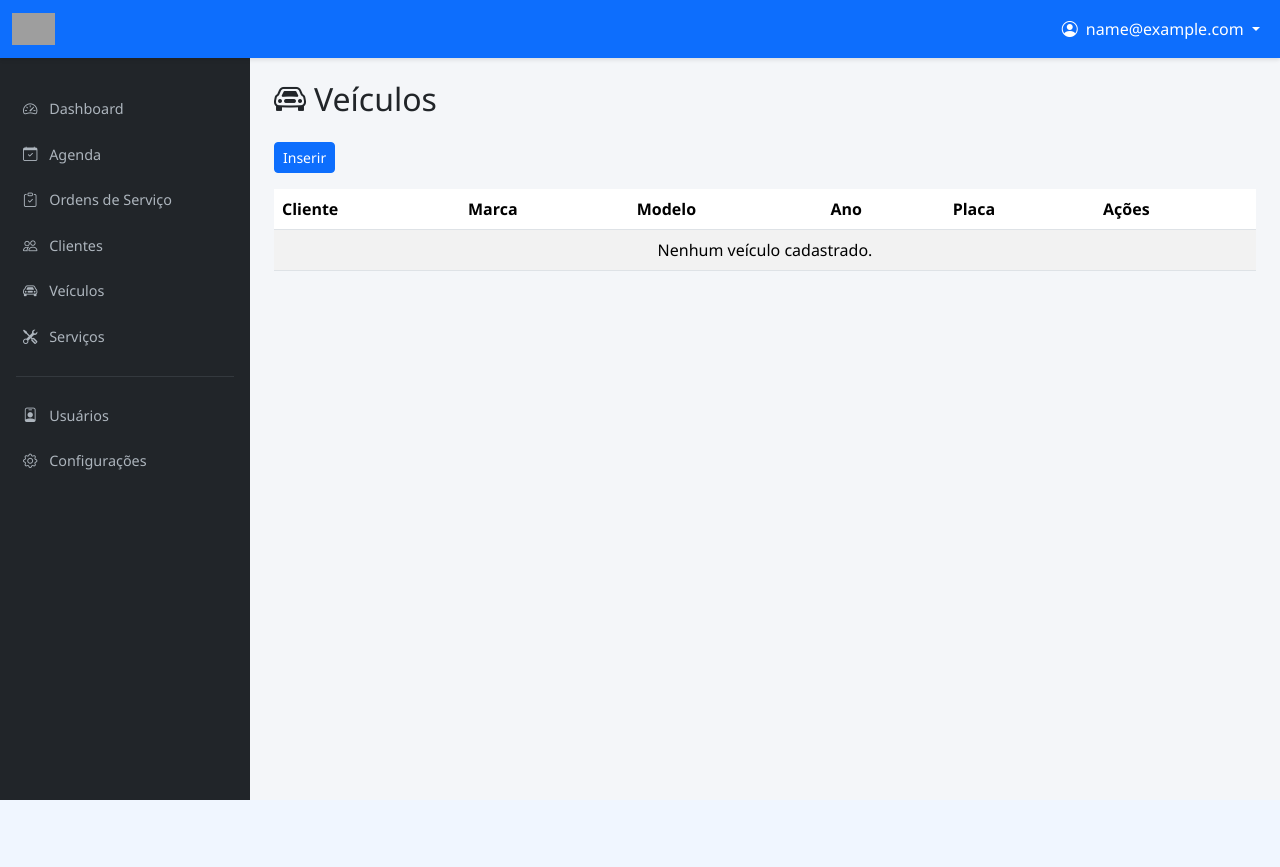
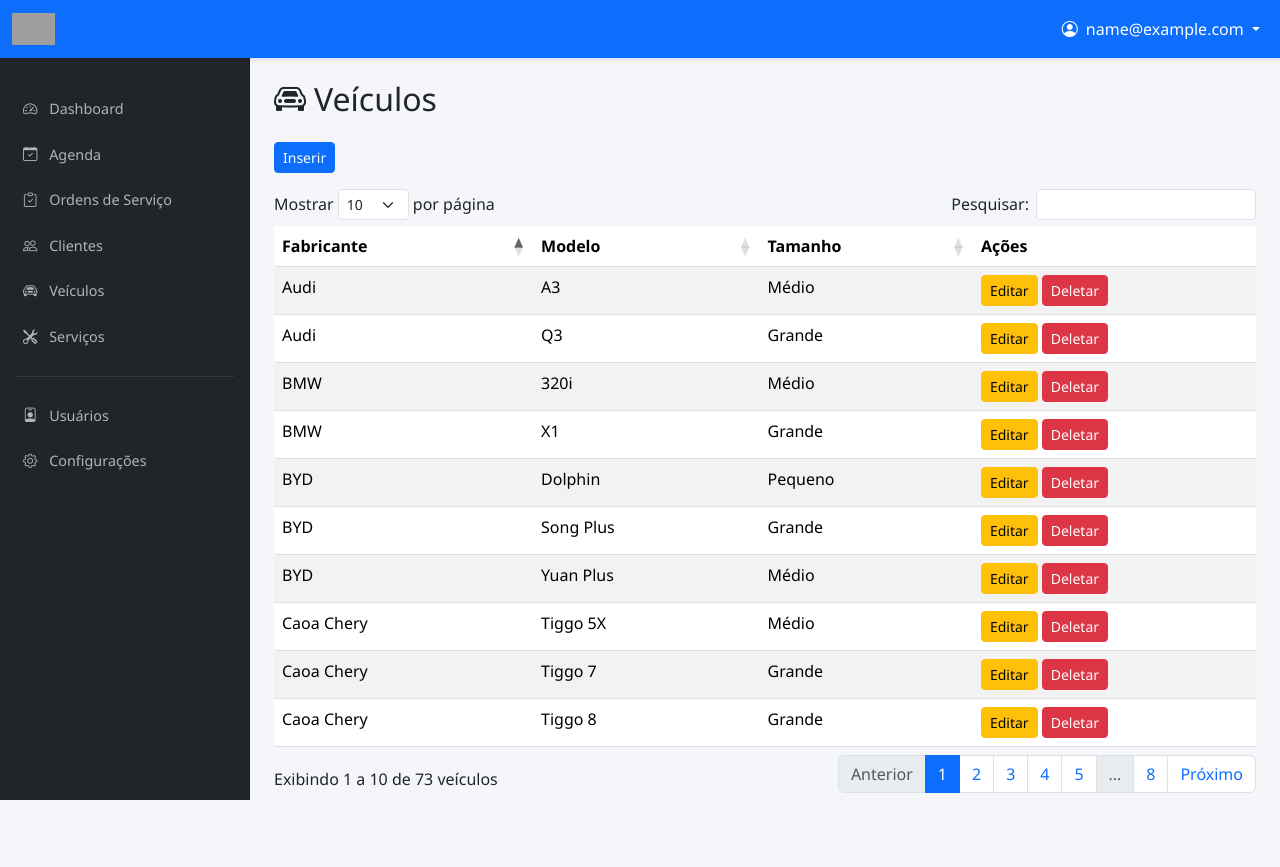
Before and after one commit to JeffersonBSena/lavUP, a Django app: page /veiculos/ in a window 1280 px wide. Before the commit the page ends 800 px from the top, so only its background shows below. Run offline with Django 4.2, Linux system fonts and the light colour scheme; the visitor is signed in with stand-in values (Sample User, id 1); data comes from the database, SQL or seed files in the repository; some libraries are stand-ins or nearby versions; grey boxes are pictures that could not be loaded.

Commit message:
Veiculos Modals

```diff
--- /dev/null
+++ b/lavup/templates/partials/form_veiculo.html
@@ -0,0 +1,41 @@
+<div class="modal fade" id="modalVeiculo" tabindex="-1" aria-labelledby="modalVeiculoLabel" aria-hidden="true">
+  <div class="modal-dialog">
+    <div class="modal-content">
+      <form id="formVeiculo" method="post" action="{% url 'veiculo_criar' %}">
+        {% csrf_token %}
+        <div class="modal-header">
+          <h5 class="modal-title" id="modalVeiculoLabel">Novo Veículo</h5>
+          <button type="button" class="btn-close" data-bs-dismiss="modal" aria-label="Fechar"></button>
+        </div>
+        <div class="modal-body">
+          <div class="mb-3">
+            <label for="fabricante" class="form-label">Fabricante</label>
+            <select class="form-select" id="fabricante" name="fabricante" required>
+              <option value="">Selecione...</option>
+              {% for fabricante in fabricantes %}
+              <option value="{{ fabricante.id }}">{{ fabricante.nome }}</option>
+              {% endfor %}
+            </select>
+          </div>
+          <div class="mb-3">
+            <label for="modelo" class="form-label">Modelo</label>
+            <input type="text" class="form-control" id="modelo" name="modelo" required>
+          </div>
+          <div class="mb-3">
+            <label for="tamanho" class="form-label">Tamanho</label>
+            <select class="form-select" id="tamanho" name="tamanho" required>
+              <option value="">Selecione...</option>
+              {% for tamanho in tamanhos %}
+              <option value="{{ tamanho.id }}">{{ tamanho.nome }}</option>
+              {% endfor %}
+            </select>
+          </div>
+        </div>
+        <div class="modal-footer">
+          <button type="button" class="btn btn-secondary" data-bs-dismiss="modal">Cancelar</button>
+          <button type="submit" class="btn btn-primary">Salvar</button>
+        </div>
+      </form>
+    </div>
+  </div>
+</div>
--- /dev/null
+++ b/lavup/templates/partials/modal_deletar.html
@@ -0,0 +1,20 @@
+<div class="modal fade" id="modalDeletar" tabindex="-1" aria-hidden="true">
+  <div class="modal-dialog">
+    <div class="modal-content">
+      <form id="formDeletar" method="post">
+        {% csrf_token %}
+        <div class="modal-header">
+          <h5 class="modal-title">Confirmar Exclusão</h5>
+          <button type="button" class="btn-close" data-bs-dismiss="modal" aria-label="Fechar"></button>
+        </div>
+        <div class="modal-body">
+          <p>Deseja realmente excluir <span id="deletarEntidade"></span> <strong id="deletarNome"></strong>?</p>
+        </div>
+        <div class="modal-footer">
+          <button type="button" class="btn btn-secondary" data-bs-dismiss="modal">Cancelar</button>
+          <button type="submit" class="btn btn-danger">Excluir</button>
+        </div>
+      </form>
+    </div>
+  </div>
+</div>
--- a/lavup/templates/veiculos.html
+++ b/lavup/templates/veiculos.html
@@ -1,42 +1,58 @@
 {% extends 'base.html' %}
 
 {% block title %}Veículos - {{ APP_NAME }}{% endblock %}
+
+{% block extra_css %}
+<link rel="stylesheet" href="https://cdn.datatables.net/1.13.8/css/dataTables.bootstrap5.min.css">
+{% endblock %}
 
 {% block content %}
 
 <div id="veiculos" class="mb-5">
   <h2 class="mb-4"><i class="bi bi-car-front me-2"></i>Veículos</h2>
   <div class="mb-3">
-    <button class="btn btn-primary btn-sm">Inserir</button>
+    <button class="btn btn-primary btn-sm" data-bs-toggle="modal" data-bs-target="#modalVeiculo">Inserir</button>
   </div>
+
+  {% include 'partials/form_veiculo.html' %}
+
+  {% include 'partials/modal_deletar.html' %}
+
   <div class="table-responsive">
-    <table class="table table-striped">
+    <table id="tabela-veiculos" class="table table-striped">
       <thead>
         <tr>
-          <th>Cliente</th>
-          <th>Marca</th>
+          <th>Fabricante</th>
           <th>Modelo</th>
-          <th>Ano</th>
-          <th>Placa</th>
+          <th>Tamanho</th>
           <th>Ações</th>
         </tr>
       </thead>
       <tbody>
         {% for veiculo in veiculos %}
         <tr>
-          <td>{{ veiculo.cliente.nome }}</td>
-          <td>{{ veiculo.marca }}</td>
+          <td>{{ veiculo.fabricante.nome }}</td>
           <td>{{ veiculo.modelo }}</td>
-          <td>{{ veiculo.ano }}</td>
-          <td>{{ veiculo.placa }}</td>
+          <td>{{ veiculo.tamanho }}</td>
           <td>
-            <button class="btn btn-warning btn-sm" data-id="{{ veiculo.id }}">Editar</button>
-            <button class="btn btn-danger btn-sm" data-id="{{ veiculo.id }}">Deletar</button>
+            <button class="btn btn-warning btn-sm btn-editar-veiculo"
+              data-id="{{ veiculo.id }}"
+              data-fabricante="{{ veiculo.fabricante.id }}"
+              data-modelo="{{ veiculo.modelo }}"
+              data-tamanho="{{ veiculo.tamanho.id }}"
+              data-bs-toggle="modal"
+              data-bs-target="#modalVeiculo">Editar</button>
+            <button class="btn btn-danger btn-sm btn-deletar"
+              data-url="/veiculos/{{ veiculo.id }}/deletar/"
+              data-entidade="o veículo"
+              data-nome="{{ veiculo.fabricante.nome }} {{ veiculo.modelo }}"
+              data-bs-toggle="modal"
+              data-bs-target="#modalDeletar">Deletar</button>
           </td>
         </tr>
         {% empty %}
         <tr>
-          <td colspan="6" class="text-center">Nenhum veículo cadastrado.</td>
+          <td colspan="4" class="text-center">Nenhum veículo cadastrado.</td>
         </tr>
         {% endfor %}
       </tbody>
@@ -45,3 +61,60 @@
 </div>
 
 {% endblock %}
+
+{% block extra_js %}
+<script src="https://code.jquery.com/jquery-3.7.1.slim.min.js"></script>
+<script src="https://cdn.datatables.net/1.13.8/js/jquery.dataTables.min.js"></script>
+<script src="https://cdn.datatables.net/1.13.8/js/dataTables.bootstrap5.min.js"></script>
+<script>
+  $(document).ready(function () {
+    var urlCriar = '{% url "veiculo_criar" %}';
+
+    // Editar: preenche o modal com dados da linha
+    $(document).on('click', '.btn-editar-veiculo', function () {
+      var id = $(this).data('id');
+      $('#modalVeiculoLabel').text('Editar Veículo');
+      $('#formVeiculo').attr('action', '/veiculos/' + id + '/editar/');
+      $('#fabricante').val($(this).data('fabricante'));
+      $('#modelo').val($(this).data('modelo'));
+      $('#tamanho').val($(this).data('tamanho'));
+    });
+
+    // Deletar: preenche o modal genérico de confirmação
+    $(document).on('click', '.btn-deletar', function () {
+      $('#deletarEntidade').text($(this).data('entidade'));
+      $('#deletarNome').text($(this).data('nome'));
+      $('#formDeletar').attr('action', $(this).data('url'));
+    });
+
+    // Inserir: reseta o modal
+    $('[data-bs-target="#modalVeiculo"]').not('.btn-editar-veiculo').on('click', function () {
+      $('#modalVeiculoLabel').text('Novo Veículo');
+      $('#formVeiculo').attr('action', urlCriar);
+      $('#formVeiculo')[0].reset();
+    });
+
+    $('#tabela-veiculos').DataTable({
+      pageLength: 10,
+      ordering: true,
+      columnDefs: [
+        { orderable: false, searchable: false, targets: -1 }
+      ],
+      language: {
+        search: "Pesquisar:",
+        lengthMenu: "Mostrar _MENU_ por página",
+        info: "Exibindo _START_ a _END_ de _TOTAL_ veículos",
+        infoEmpty: "Nenhum veículo encontrado",
+        infoFiltered: "(filtrado de _MAX_ total)",
+        zeroRecords: "Nenhum veículo encontrado",
+        paginate: {
+          first: "Primeiro",
+          last: "Último",
+          next: "Próximo",
+          previous: "Anterior"
+        }
+      }
+    });
+  });
+</script>
+{% endblock %}
--- a/lavup/urls.py
+++ b/lavup/urls.py
@@ -3,7 +3,7 @@ from django.urls import path
 from django.contrib.auth.decorators import login_required
 
 from lavup.views.auth import login_identify, login_verify, logout_view, dashboard
-from lavup.views.crud import agenda, clientes, veiculos, servicos, usuarios, configuracoes
+from lavup.views.crud import agenda, clientes, veiculos, veiculo_criar, veiculo_editar, veiculo_deletar, servicos, usuarios, configuracoes
 
 urlpatterns = [
     path('admin/', admin.site.urls),
@@ -19,6 +19,9 @@ urlpatterns = [
     path('agenda/', login_required(agenda, login_url='login'), name='agenda'),
     path('clientes/', login_required(clientes, login_url='login'), name='clientes'),
     path('veiculos/', login_required(veiculos, login_url='login'), name='veiculos'),
+    path('veiculos/criar/', login_required(veiculo_criar, login_url='login'), name='veiculo_criar'),
+    path('veiculos/<int:pk>/editar/', login_required(veiculo_editar, login_url='login'), name='veiculo_editar'),
+    path('veiculos/<int:pk>/deletar/', login_required(veiculo_deletar, login_url='login'), name='veiculo_deletar'),
     path('servicos/', login_required(servicos, login_url='login'), name='servicos'),
     path('usuarios/', login_required(usuarios, login_url='login'), name='usuarios'),
     path('configuracoes/', login_required(configuracoes, login_url='login'), name='configuracoes'),
--- a/lavup/views/auth.py
+++ b/lavup/views/auth.py
@@ -192,7 +192,11 @@ def logout_view(request):
 
 def dashboard(request):
     """Página inicial após login."""
-    return render(request, 'dashboard.html')
+    from lavup.models.veiculo import Veiculo
+    context = {
+        'veiculos_total': Veiculo.objects.count(),
+    }
+    return render(request, 'dashboard.html', context)
 
 
 # --- Helpers ---
--- a/lavup/views/crud.py
+++ b/lavup/views/crud.py
@@ -1,4 +1,8 @@
-from django.shortcuts import render
+from django.shortcuts import render, redirect, get_object_or_404
+
+from lavup.models.fabricante import Fabricante
+from lavup.models.tamanho import Tamanho
+from lavup.models.veiculo import Veiculo
 
 
 def agenda(request):
@@ -13,7 +17,42 @@ def clientes(request):
 
 def veiculos(request):
     """Página de veículos."""
-    return render(request, 'veiculos.html')
+    context = {
+        'veiculos': Veiculo.objects.select_related('fabricante', 'tamanho').all(),
+        'fabricantes': Fabricante.objects.all(),
+        'tamanhos': Tamanho.objects.all(),
+    }
+    return render(request, 'veiculos.html', context)
+
+
+def veiculo_criar(request):
+    """Cria um novo veículo."""
+    if request.method == 'POST':
+        Veiculo.objects.create(
+            fabricante_id=request.POST['fabricante'],
+            modelo=request.POST['modelo'],
+            tamanho_id=request.POST['tamanho'],
+        )
+    return redirect('veiculos')
+
+
+def veiculo_editar(request, pk):
+    """Edita um veículo existente."""
+    veiculo = get_object_or_404(Veiculo, pk=pk)
+    if request.method == 'POST':
+        veiculo.fabricante_id = request.POST['fabricante']
+        veiculo.modelo = request.POST['modelo']
+        veiculo.tamanho_id = request.POST['tamanho']
+        veiculo.save()
+    return redirect('veiculos')
+
+
+def veiculo_deletar(request, pk):
+    """Deleta um veículo."""
+    veiculo = get_object_or_404(Veiculo, pk=pk)
+    if request.method == 'POST':
+        veiculo.delete()
+    return redirect('veiculos')
 
 
 def servicos(request):
```
